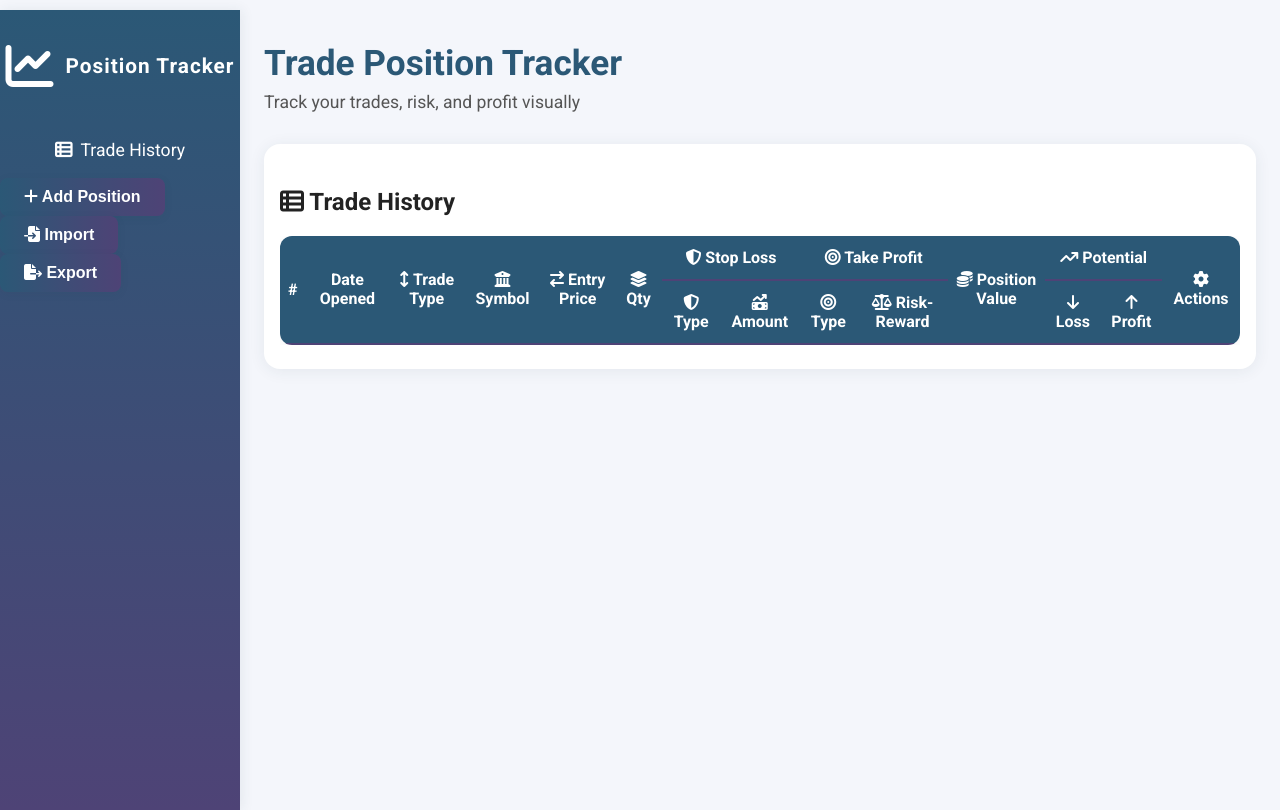
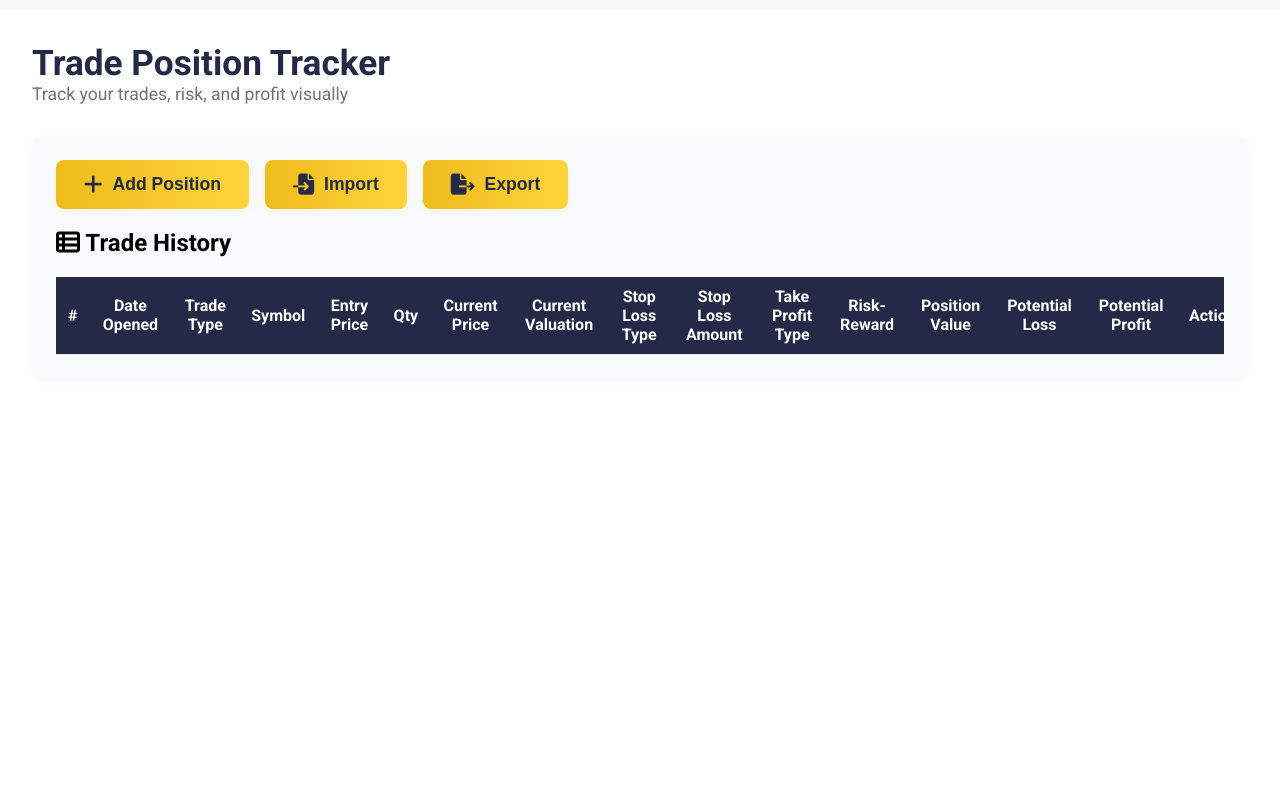
Before and after one commit to navs23/PositionTracker, a Flask app: page / in a window 1280 px wide. Run offline with Flask 3, Linux system fonts and the light colour scheme; lists and menus that the app fills with data are empty.

Commit message:
current price and valuation added

```diff
--- a/app.py
+++ b/app.py
@@ -1,4 +1,5 @@
-from flask import Flask, render_template
+from flask import Flask, render_template, request, jsonify
+from yahoofinancials import YahooFinancials
 
 app = Flask(__name__)
 
@@ -6,5 +7,38 @@ app = Flask(__name__)
 def home():
     return render_template('index.html')
 
+
+# API endpoint to get current price for a symbol
+@app.route('/api/price')
+def get_price():
+    symbol = request.args.get('symbol')
+    if not symbol:
+        return jsonify({'error': 'No symbol provided'}), 400
+    try:
+        yf = YahooFinancials(symbol)
+        price = yf.get_current_price()
+        print(f"Current price for {symbol}: {price}")
+        return jsonify({'price': price})
+    except Exception as e:
+        return jsonify({'error': str(e)}), 500
+
+# API endpoint to lookup a stock symbol (returns basic info)
+@app.route('/api/lookup')
+def lookup_symbol():
+    query = request.args.get('query')
+    if not query:
+        return jsonify({'error': 'No query provided'}), 400
+    try:
+        # Try to get info for the query as a symbol
+        yf = YahooFinancials(query)
+        info = yf.get_stock_price_data()
+        if info and query in info:
+            name = info[query].get('shortName') or info[query].get('longName') or ''
+            return jsonify({'symbol': query, 'name': name})
+        else:
+            return jsonify({'error': 'Symbol not found'}), 404
+    except Exception as e:
+        return jsonify({'error': str(e)}), 500
+
 if __name__ == '__main__':
     app.run(host='0.0.0.0', port=5000, debug=True)
--- a/requirements.txt
+++ b/requirements.txt
@@ -1 +1,2 @@
 flask
+yahoofinancials
--- a/static/script.js
+++ b/static/script.js
@@ -196,24 +196,18 @@ window.addEventListener('DOMContentLoaded', function() {
     renderTrades();
     const btnContainer = document.createElement('div');
     btnContainer.style.margin = '10px 0';
-
     document.body.insertBefore(btnContainer, document.body.firstChild);
     document.getElementById('exportBtn').onclick = exportTrades;
-    document.getElementById('importBtn').onclick = function() {
-        document.getElementById('importFile').click();
-    };
-    document.getElementById('importFile').addEventListener('change', importTrades);
+    // Removed broken importFile event listener
 });
 
 function renderTrades() {
     const tbody = document.querySelector('#tradeTable tbody');
     tbody.innerHTML = '';
-    trades.forEach(async (trade, idx) => {
+    trades.forEach((trade, idx) => {
         let rrDisplay = '';
         const takeProfitType = trade.takeProfitTypeValue || trade.takeProfitType;
-        // Risk-Reward display logic
         if (takeProfitType === 'Risk-Reward') {
-            // Show RR ratio (e.g. 1:2, 1:3, or custom value)
             let rrVal = trade.riskReward;
             if (["1:1","1:2","1:3"].includes(rrVal)) {
                 rrDisplay = rrVal;
@@ -223,7 +217,6 @@ function renderTrades() {
                 rrDisplay = '';
             }
         } else if (takeProfitType === 'Amount') {
-            // Show entered amount only
             let amountVal = trade.amountReward || trade.riskReward || '';
             if (amountVal && !isNaN(parseFloat(amountVal))) {
                 rrDisplay = parseFloat(amountVal);
@@ -235,62 +228,57 @@ function renderTrades() {
         } else if (takeProfitType === 'Percentage') {
             rrDisplay = trade.stopLossAmount ? trade.stopLossAmount : '';
         }
-        // Create row and apply cell padding for better layout
         let _potentialProfit = trade.potentialProfit;
         if (takeProfitType == 'Amount' || takeProfitType == 'Manual') {
             _potentialProfit = Math.abs(parseFloat(_potentialProfit) - parseFloat(trade.positionValue));
         }
         _potentialProfit = parseFloat(_potentialProfit) || 0;
-
-        // Add current price cell (fetch from Yahoo Finance using AllOrigins proxy)
-        let currentPrice = 'N/A';
         const symbolStr = typeof trade.symbol === 'string' ? trade.symbol : String(trade.symbol);
         const tr = document.createElement('tr');
         tr.innerHTML = `
-            <td style="text-align:center; padding:6px 8px;">${idx + 1}</td>
-            <td style="padding:6px 8px;">${trade.dateOpened || ''}</td>
-            <td style="padding:6px 8px;">${trade.tradeType}</td>
-            <td style="padding:6px 8px;">${symbolStr}</td>
-            <td style="text-align:right; padding:6px 8px;">${trade.entry}</td>
-             <td style="text-align:right; padding:6px 8px;">${trade.lotSize}</td>
-
-            <td style="padding:6px 8px;">${trade.stopLossType}</td>
-            <td style="text-align:right; padding:6px 8px;">${trade.stopLossPrice}</td>
-
-            <td style="padding:6px 8px;">${takeProfitType}</td>
-            <td style="text-align:right; padding:6px 8px;">${rrDisplay}</td>
-
-            <td style="text-align:right; padding:6px 8px;">${trade.positionValue}</td>
-            <td style="text-align:right; padding:6px 8px; color:#d9534f;">${trade.potentialLoss}</td>
-            <td style="text-align:right; padding:6px 8px; color:#5cb85c;">${_potentialProfit.toFixed(2)}</td>
-            <td style="text-align:center; padding:6px 8px; min-width:110px;">
-                ${trades.length > 0 ? `<button class="edit-btn" data-idx="${idx}" style="margin-right:4px;">Edit</button><button class="delete-btn" data-idx="${idx}" style="background:#d9534f; color:#fff;">Delete</button>` : '&nbsp;'}
+            <td>${idx + 1}</td>
+            <td>${trade.dateOpened || ''}</td>
+            <td>${trade.tradeType}</td>
+            <td>${symbolStr}</td>
+            <td>${trade.entry}</td>
+            <td>${trade.lotSize}</td>
+            <td id="currentPrice${idx}">N/A</td>
+            <td id="currentValuation${idx}">N/A</td>
+            <td>${trade.stopLossType}</td>
+            <td>${trade.stopLossPrice}</td>
+            <td>${takeProfitType}</td>
+            <td>${rrDisplay}</td>
+            <td>${trade.positionValue}</td>
+            <td style="color:#d9534f;">${trade.potentialLoss}</td>
+            <td style="color:#5cb85c;">${_potentialProfit.toFixed(2)}</td>
+            <td>
+                <button class="edit-btn" data-idx="${idx}">Edit</button>
+                <button class="delete-btn" data-idx="${idx}">Delete</button>
             </td>
         `;
         tbody.appendChild(tr);
-
-        // If currentPrice was fetched asynchronously, update cell after fetch
+        // Fetch and update current price and valuation
         if (symbolStr) {
-            (async () => {
-                const proxyUrl = 'https://api.allorigins.win/raw?url=';
-                const url = `https://query1.finance.yahoo.com/v7/finance/quote?symbols=${encodeURIComponent(symbolStr)}`;
-                try {
-                    const res = await fetch(proxyUrl + encodeURIComponent(url));
-                    const data = await res.json();
-                    if (data && data.quoteResponse && data.quoteResponse.result && data.quoteResponse.result.length > 0) {
-                        const price = data.quoteResponse.result[0].regularMarketPrice;
-                        document.getElementById(`currentPrice${idx}`).textContent = price !== undefined ? price : 'N/A';
-                    } else {
-                        document.getElementById(`currentPrice${idx}`).textContent = 'N/A';
+            fetch(`/api/price?symbol=${encodeURIComponent(symbolStr)}`)
+                .then(res => res.json())
+                .then(data => {
+                    let price = 'N/A';
+                    let valuation = 'N/A';
+                    if (data && data.price !== undefined && data.price !== null) {
+                        price = data.price;
+                        if (!isNaN(price) && !isNaN(trade.lotSize)) {
+                            valuation = (price * trade.lotSize).toFixed(2);
+                        }
                     }
-                } catch (e) {
+                    document.getElementById(`currentPrice${idx}`).textContent = price !== undefined ? price : 'N/A';
+                    document.getElementById(`currentValuation${idx}`).textContent = valuation;
+                })
+                .catch(() => {
                     document.getElementById(`currentPrice${idx}`).textContent = 'N/A';
-                }
-            })();
+                    document.getElementById(`currentValuation${idx}`).textContent = 'N/A';
+                });
         }
     });
-
-    // Add event listeners for edit and delete buttons
     document.querySelectorAll('.edit-btn').forEach(btn => {
         btn.addEventListener('click', function() {
             const idx = this.getAttribute('data-idx');
--- a/static/style.css
+++ b/static/style.css
@@ -24,138 +24,172 @@ Check your table rendering code in script.js to ensure these classes are applied
 }
 /* Modern Layout for Position Tracker */
 body {
-    background: #f4f6fb;
     font-family: 'Roboto', Arial, sans-serif;
+    background: #f4f6fa;
     margin: 0;
-    color: #222;
+    padding: 0;
 }
 .modern-layout {
     display: flex;
     min-height: 100vh;
+    width: 100%;
 }
 .sidebar {
-    background: linear-gradient(180deg, #2b5876 0%, #4e4376 100%);
+    width: 260px;
+    background: #232946;
     color: #fff;
-    width: 240px;
     display: flex;
     flex-direction: column;
-    align-items: center;
-    padding: 32px 0 0 0;
-    box-shadow: 2px 0 12px rgba(44,62,80,0.08);
+    align-items: flex-start;
+    padding: 24px 0 24px 24px;
+    min-height: 100vh;
+    transition: width 0.3s, min-width 0.3s, opacity 0.3s;
+}
+.sidebar[style*="display: none"] {
+    width: 0 !important;
+    min-width: 0 !important;
+    opacity: 0;
+    pointer-events: none;
 }
 .sidebar-brand {
     display: flex;
     align-items: center;
-    gap: 12px;
-    font-size: 1.5rem;
-    font-weight: 700;
     margin-bottom: 32px;
 }
 .brand-title {
-    font-size: 1.3rem;
-    letter-spacing: 1px;
+    font-size: 1.5em;
+    font-weight: bold;
+    margin-left: 12px;
 }
 .sidebar-nav ul {
     list-style: none;
     padding: 0;
-    margin: 0;
+    margin: 0 0 24px 0;
 }
 .sidebar-nav li {
-    margin: 18px 0;
+    margin-bottom: 16px;
 }
 .sidebar-nav a {
     color: #fff;
     text-decoration: none;
-    font-size: 1.1rem;
-    display: flex;
-    align-items: center;
-    gap: 8px;
+    font-size: 1.1em;
     transition: color 0.2s;
 }
 .sidebar-nav a:hover {
-    color: #ffd700;
+    color: #eebc1d;
+}
+.sidebar-actions {
+    display: flex;
+    flex-direction: row;
+    gap: 16px;
+    justify-content: flex-start;
+    margin-bottom: 32px;
+}
+@media (max-width: 900px) {
+    .sidebar-actions {
+        flex-direction: column;
+        gap: 12px;
+        width: 100%;
+        align-items: stretch;
+    }
+}
+.main-btn {
+    background: linear-gradient(90deg, #eebc1d 0%, #ffd43b 100%);
+    color: #232946;
+    border: none;
+    padding: 14px 28px;
+    border-radius: 8px;
+    font-size: 1.1em;
+    cursor: pointer;
+    font-weight: bold;
+    box-shadow: 0 2px 8px rgba(232,188,29,0.12);
+    display: flex;
+    align-items: center;
+    gap: 10px;
+    transition: background 0.2s, box-shadow 0.2s;
+}
+.main-btn i {
+    font-size: 1.2em;
+}
+.main-btn:hover {
+    background: linear-gradient(90deg, #ffd43b 0%, #eebc1d 100%);
+    box-shadow: 0 4px 16px rgba(232,188,29,0.18);
 }
 .main-content {
     flex: 1;
-    padding: 32px 24px 24px 24px;
-
-    margin: 0 auto;
+    padding: 32px 32px 32px 32px;
+    min-width: 0;
+    background: #fff;
+    box-sizing: border-box;
+    min-height: 100vh;
+    overflow-x: auto;
+    transition: width 0.3s;
 }
 .modern-header {
-    display: flex;
-    flex-direction: column;
-    align-items: flex-start;
     margin-bottom: 32px;
 }
 .modern-header h1 {
-    font-size: 2.2rem;
-    font-weight: 700;
-    margin: 0 0 8px 0;
-    color: #2b5876;
+    margin: 0;
+    font-size: 2.2em;
+    color: #232946;
 }
-.subtitle {
-    font-size: 1.1rem;
-    color: #555;
+.modern-header .subtitle {
+    color: #6b7280;
+    font-size: 1.1em;
 }
-.card {
-    background: #fff;
-    border-radius: 16px;
-    box-shadow: 0 2px 16px rgba(44,62,80,0.08);
-    margin-bottom: 32px;
-    padding: 32px 24px;
-}
-.card-form {
-    max-width: 600px;
+.card-table {
+    background: #f9fafb;
+    border-radius: 12px;
+    box-shadow: 0 2px 8px rgba(0,0,0,0.04);
+    padding: 24px;
     margin-bottom: 32px;
 }
-.card-table {
-    padding: 24px 16px;
+.table-responsive {
+    overflow-x: auto;
+    width: 100%;
+    box-sizing: border-box;
 }
-.actions-bar {
-    display: flex;
-    justify-content: flex-end;
-    margin-bottom: 16px;
+#tradeTable {
+    width: 100%;
+    min-width: 1200px;
+    border-collapse: collapse;
+    background: #fff;
+    box-shadow: 0 2px 8px rgba(0,0,0,0.04);
 }
-.main-btn {
-    background: linear-gradient(90deg, #2b5876 0%, #4e4376 100%);
+#tradeTable th, #tradeTable td {
+    padding: 10px 12px;
+    text-align: center;
+    border-bottom: 1px solid #e5e7eb;
+}
+#tradeTable th {
+    background: #232946;
     color: #fff;
+    font-weight: 600;
+}
+#tradeTable tbody tr:hover {
+    background: #f1f5f9;
+}
+.edit-btn, .delete-btn {
+    padding: 6px 12px;
+    border-radius: 4px;
     border: none;
-    border-radius: 8px;
-    padding: 10px 24px;
-    font-size: 1rem;
-    font-weight: 600;
     cursor: pointer;
-    box-shadow: 0 2px 8px rgba(44,62,80,0.08);
-    transition: background 0.2s;
+    font-size: 0.95em;
+    margin-right: 4px;
 }
-.main-btn:hover {
-    background: linear-gradient(90deg, #4e4376 0%, #2b5876 100%);
+.edit-btn {
+    background: #eebc1d;
+    color: #232946;
 }
-.form-row {
-    display: flex;
-    align-items: center;
-    margin-bottom: 18px;
-    gap: 16px;
+.edit-btn:hover {
+    background: #ffd43b;
 }
-.form-row label {
-    min-width: 160px;
-    font-weight: 500;
-    color: #2b5876;
+.delete-btn {
+    background: #d9534f;
+    color: #fff;
 }
-.form-row input,
-.form-row select {
-    flex: 1;
-    padding: 8px 12px;
-    border-radius: 6px;
-    border: 1px solid #dbe2ef;
-    font-size: 1rem;
-    background: #f7f9fc;
-    color: #222;
-}
-.form-row input:focus,
-.form-row select:focus {
-    outline: none;
-    border-color: #4e4376;
+.delete-btn:hover {
+    background: #c9302c;
 }
 .modal {
     display: none;
@@ -166,77 +200,50 @@ body {
     width: 100vw;
     height: 100vh;
     overflow: auto;
-    background: rgba(44,62,80,0.18);
+    background: rgba(0,0,0,0.3);
+    justify-content: center;
+    align-items: center;
 }
 .modal-content {
     background: #fff;
-    margin: 60px auto;
-    padding: 32px 24px;
-    border-radius: 16px;
-    max-width: 520px;
-    box-shadow: 0 2px 16px rgba(44,62,80,0.18);
+    margin: 5% auto;
+    padding: 32px;
+    border-radius: 12px;
+    width: 100%;
+    max-width: 480px;
+    box-shadow: 0 2px 16px rgba(0,0,0,0.12);
     position: relative;
 }
 .close {
     position: absolute;
     top: 18px;
     right: 24px;
-    font-size: 1.6rem;
-    color: #4e4376;
+    font-size: 2em;
+    color: #232946;
     cursor: pointer;
 }
-.table-responsive {
-    width: 100%;
-    overflow-x: auto;
+.form-row {
+    display: flex;
+    align-items: center;
+    margin-bottom: 18px;
 }
-table {
-    width: 100%;
-    border-collapse: collapse;
-    background: #fff;
-    border-radius: 12px;
-    overflow: hidden;
-    box-shadow: 0 2px 8px rgba(44,62,80,0.06);
+.form-row label {
+    flex: 0 0 160px;
+    font-weight: 500;
+    color: #232946;
 }
-thead th {
-    background: #2b5876;
-    color: #fff;
-    font-weight: 600;
-    padding: 12px 8px;
-    font-size: 1rem;
-    border-bottom: 2px solid #4e4376;
+.form-row input, .form-row select {
+    flex: 1;
+    padding: 8px 10px;
+    border-radius: 4px;
+    border: 1px solid #e5e7eb;
+    font-size: 1em;
+    margin-left: 12px;
 }
-tbody td {
-    padding: 10px 8px;
-    font-size: 0.98rem;
-    border-bottom: 1px solid #eaeaea;
-}
-tbody tr:last-child td {
-    border-bottom: none;
-}
-.edit-btn, .delete-btn {
-    background: #f7f9fc;
-    border: none;
-    border-radius: 6px;
-    padding: 6px 16px;
-    font-size: 0.95rem;
-    cursor: pointer;
-    margin-right: 4px;
-    transition: background 0.2s;
-}
-.edit-btn {
-    color: #2b5876;
-    border: 1px solid #2b5876;
-}
-.edit-btn:hover {
-    background: #e3eafc;
-}
-.delete-btn {
-    color: #fff;
-    background: #d9534f;
-    border: 1px solid #d9534f;
-}
-.delete-btn:hover {
-    background: #b52b27;
+#result {
+    margin-top: 18px;
+    color: #232946;
+    font-size: 1em;
 }
 @media (max-width: 900px) {
     .modern-layout {
--- a/templates/index.html
+++ b/templates/index.html
@@ -14,29 +14,11 @@
 </head>
 <body>
     <div class="modern-layout">
-        <aside class="sidebar">
-            <div class="sidebar-brand">
-                <i class="fa-solid fa-chart-line fa-2x"></i>
-                <span class="brand-title">Position Tracker</span>
-            </div>
-            <nav class="sidebar-nav">
-                <ul>
-                    <li><a href="#"><i class="fa-solid fa-table-list"></i> Trade History</a></li>
-                </ul>
-            </nav>
-            <div class="sidebar-actions">
-                <button id="addTradeBtn" class="main-btn"><i class="fa-solid fa-plus"></i> Add Position</button>
-                <button id="importBtn" class="main-btn" title="Import"><i class="fa-solid fa-file-import"></i> Import</button>
-                <button id="exportBtn" class="main-btn" title="Export"><i class="fa-solid fa-file-export"></i> Export</button>
-            </div>
-        </aside>
         <main class="main-content">
             <header class="modern-header">
                 <h1>Trade Position Tracker</h1>
                 <span class="subtitle">Track your trades, risk, and profit visually</span>
             </header>
-
-                <!-- Add Position button moved to sidebar -->
             <div id="tradeModal" class="modal">
                 <div class="modal-content">
                     <span class="close" id="closeModal">&times;</span>
@@ -108,39 +90,37 @@
                     <div id="result"></div>
                 </div>
             </div>
-
             <section class="card card-table">
+                <div class="grid-actions" style="display:flex; gap:16px; margin-bottom:18px;">
+                    <button id="addTradeBtn" class="main-btn"><i class="fa-solid fa-plus"></i> Add Position</button>
+                    <button id="importBtn" class="main-btn" title="Import"><i class="fa-solid fa-file-import"></i> Import</button>
+                    <button id="exportBtn" class="main-btn" title="Export"><i class="fa-solid fa-file-export"></i> Export</button>
+                </div>
                 <h2><i class="fa-solid fa-table-list"></i> Trade History</h2>
                 <div class="table-responsive">
                     <table id="tradeTable">
                         <thead>
                             <tr>
-                                <th rowspan="2">#</th>
-                                <th rowspan="2">Date Opened</th>
-                                <th rowspan="2"><i class="fa-solid fa-arrows-up-down"></i> Trade Type</th>
-                                <th rowspan="2"><i class="fa-solid fa-building-columns"></i> Symbol</th>
-                                <th rowspan="2"><i class="fa-solid fa-arrow-right-arrow-left"></i> Entry Price</th>
-                                <th rowspan="2"><i class="fa-solid fa-layer-group"></i> Qty</th>
-
-
-                                <th colspan="2"><i class="fa-solid fa-shield-halved"></i> Stop Loss</th>
-
-                                <th colspan="2"><i class="fa-solid fa-bullseye"></i> Take Profit</th>
-                                <th rowspan="2"><i class="fa-solid fa-coins"></i> Position Value</th>
-                                <th colspan="2"><i class="fa-solid fa-arrow-trend-up"></i> Potential</th>
-                                <th rowspan="2"><i class="fa-solid fa-gear"></i> Actions</th>
-                            </tr>
-                            <tr>
-                                <th><i class="fa-solid fa-shield-halved"></i> Type</th>
-                                <th><i class="fa-solid fa-money-bill-trend-up"></i> Amount</th>
-                                <th><i class="fa-solid fa-bullseye"></i> Type</th>
-                                <th><i class="fa-solid fa-scale-balanced"></i> Risk-Reward</th>
-                                <th><i class="fa-solid fa-arrow-down"></i> Loss</th>
-                                <th><i class="fa-solid fa-arrow-up"></i> Profit</th>
+                                <th>#</th>
+                                <th>Date Opened</th>
+                                <th>Trade Type</th>
+                                <th>Symbol</th>
+                                <th>Entry Price</th>
+                                <th>Qty</th>
+                                <th>Current Price</th>
+                                <th>Current Valuation</th>
+                                <th>Stop Loss Type</th>
+                                <th>Stop Loss Amount</th>
+                                <th>Take Profit Type</th>
+                                <th>Risk-Reward</th>
+                                <th>Position Value</th>
+                                <th>Potential Loss</th>
+                                <th>Potential Profit</th>
+                                <th>Actions</th>
                             </tr>
                         </thead>
                         <tbody>
-                            <!-- Trades will be added here -->
+                            <!-- Trades will be rendered by JS -->
                         </tbody>
                     </table>
                 </div>
@@ -158,16 +138,13 @@
                 alert('Enter company name or symbol to search.');
                 return;
             }
-            // Use public CORS proxy for Yahoo Finance API
-            const proxyUrl = 'https://corsproxy.io/?';
-            const url = `https://query1.finance.yahoo.com/v1/finance/search?q=${encodeURIComponent(query)}`;
             try {
-                const res = await fetch(proxyUrl + url);
+                const res = await fetch(`/api/lookup?query=${encodeURIComponent(query)}`);
+
                 const data = await res.json();
-                if (data && data.quotes && data.quotes.length > 0) {
-                    const first = data.quotes[0];
-                    document.getElementById('symbol').value = first.symbol;
-                    alert(`Found symbol: ${first.symbol} (${first.shortname || first.longname || ''})`);
+                if (data && data.symbol) {
+                    document.getElementById('symbol').value = data.symbol;
+                    alert(`Found symbol: ${data.symbol} (${data.name || ''})`);
                 } else {
                     alert('No symbol found.');
                 }
@@ -218,6 +195,48 @@
             };
             input.click();
         };
+
+        // Add current price to each row using Python backend API
+        function updateCurrentPrices() {
+            const rows = document.querySelectorAll('#tradeTable tbody tr');
+            rows.forEach(row => {
+                const symbolCell = row.children[3]; // Symbol column
+                const priceCell = row.children[6]; // Current Price column
+                if (symbolCell && priceCell) {
+                    const symbol = symbolCell.textContent.trim();
+                    if (symbol) {
+                        fetch(`/api/price?symbol=${encodeURIComponent(symbol)}`)
+                            .then(res => res.json())
+                            .then(data => {
+                                let price = 'N/A';
+                                if (data && data.price !== undefined && data.price !== null) {
+                                    price = data.price;
+                                }
+                                priceCell.textContent = price !== undefined ? price : 'N/A';
+                            })
+                            .catch(() => {
+                                priceCell.textContent = 'N/A';
+                            });
+                    }
+                }
+            });
+        }
+        // Call after table is rendered
+        setTimeout(updateCurrentPrices, 500);
+
+        document.getElementById('toggleSidebarBtn').onclick = function() {
+    const sidebar = document.querySelector('.sidebar');
+    const arrow = document.getElementById('sidebarArrow');
+    if (sidebar.style.display === 'none') {
+        sidebar.style.display = '';
+        arrow.classList.remove('fa-chevron-right');
+        arrow.classList.add('fa-chevron-left');
+    } else {
+        sidebar.style.display = 'none';
+        arrow.classList.remove('fa-chevron-left');
+        arrow.classList.add('fa-chevron-right');
+    }
+};
     </script>
 </body>
 </html>
```
Also changed, not shown: other parts of static/style.css (+9 -28 lines). Lines whose indentation alone changed are shown as unchanged.
